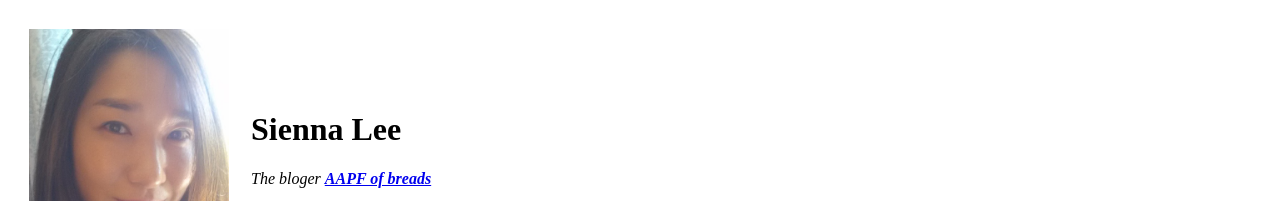
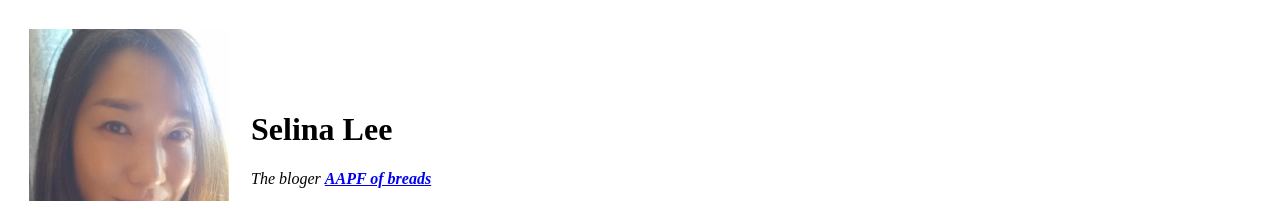
Before and after one commit to selinalee0311/sp, a plain HTML site: page index.html in a window 1280 px wide. Shown: the top 201 px of the page. Drawn offline with Linux system fonts and the light colour scheme.

Commit message:
Update index.html

```diff
--- a/index.html
+++ b/index.html
@@ -11,7 +11,7 @@
     <tr>
       <td><img src="Sienna lee.jpg" width="200px" alt="sienna profile picture"></td>
       <td>
-      <h1>Sienna Lee</h1>
+      <h1>Selina Lee</h1>
       <p><em>The bloger <strong><a href="aapf.html">AAPF of breads</a></strong></em></p>
       <p>I am an Web Designer. I ❤ coffee and bake breads for my family.</p></td>
     </tr>
```
